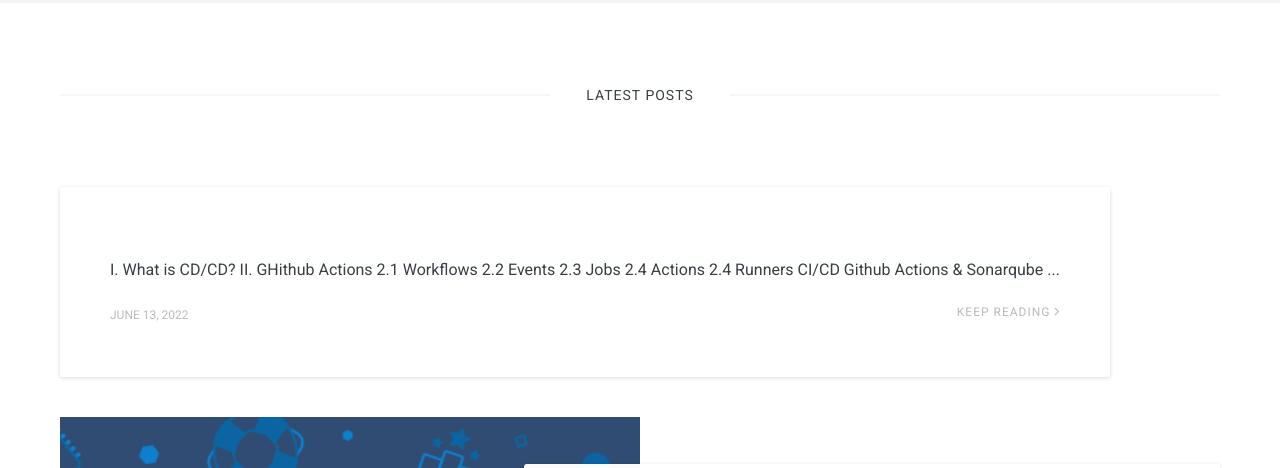
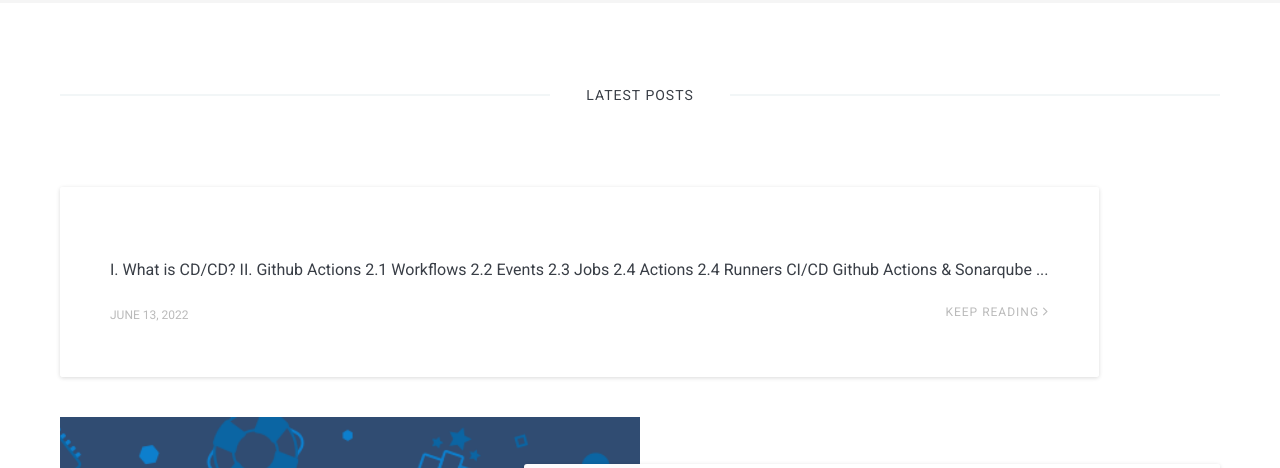
Before and after one commit to namnhat239/namnhat239.github.io, a Jekyll site: the page built from index.html, in a window 1280 px wide and 900 px high, scrolled down 557 px. Shown: the top 468 px of the window. Built offline with Jekyll 4.4.1, drawn with Linux system fonts in a browser that asks for light colours; nearby versions of some CDN libraries; the list of posts is cut into pages by our own code.

Commit message:
Update 2022-06-11-ci-cd-learining.markdown

```diff
--- a/_posts/2022-06-11-ci-cd-learining.markdown
+++ b/_posts/2022-06-11-ci-cd-learining.markdown
@@ -19,7 +21,7 @@ tags:   sonar github action ci/cd
 --> quá trình tích hợp và triển khai nhanh và liên tục.<br/>
 --> CI/CD là quá trình tự động thực hiện các quá trình build, test, release, deploy khi có các trigger như commit/merge code lên một branch định sẵn hoặc có thể là tự động chạy theo một lịch cố định.
 
-## II. GHithub Actions
+## II. Github Actions
 Github actions được sinh ra để hỗ trợ việc tự động hóa các tác vụ trong vòng đời của một phần mềm. Git actions hoạt động theo hướng sự kiện, nghĩa là nó sẽ thực hiện một loạt commands đã được định nghĩa sẵn khi có một sự kiện được xảy ra. Ví dụ như, bạn có thể cấu hình để mỗi khi có người tạo một mergers request lên một repository nào đó hệ thống sẽ tự động run commands để run các unit test case của bạn.
 
 Cấu hình Github Actions `Workflow` được kích hoạt khi có 1 event xảy ra trong repo Github như: Pull request lên branch, tạo issue. Một `workflow` thì có thể có 1 hoặc nhiều job chạy theo tuần tự hoặc song song. Mỗi job sẽ chạy trong 1 máy ảo riêng của nó, hay trong 1 container mà có 1 hoặc nhiều bước các tập lệnh do người dùng định nghĩa hoặc chạy 1 action.
```
Also changed, not shown: other parts of _posts/2022-06-11-ci-cd-learining.markdown (+2 -0 lines).
